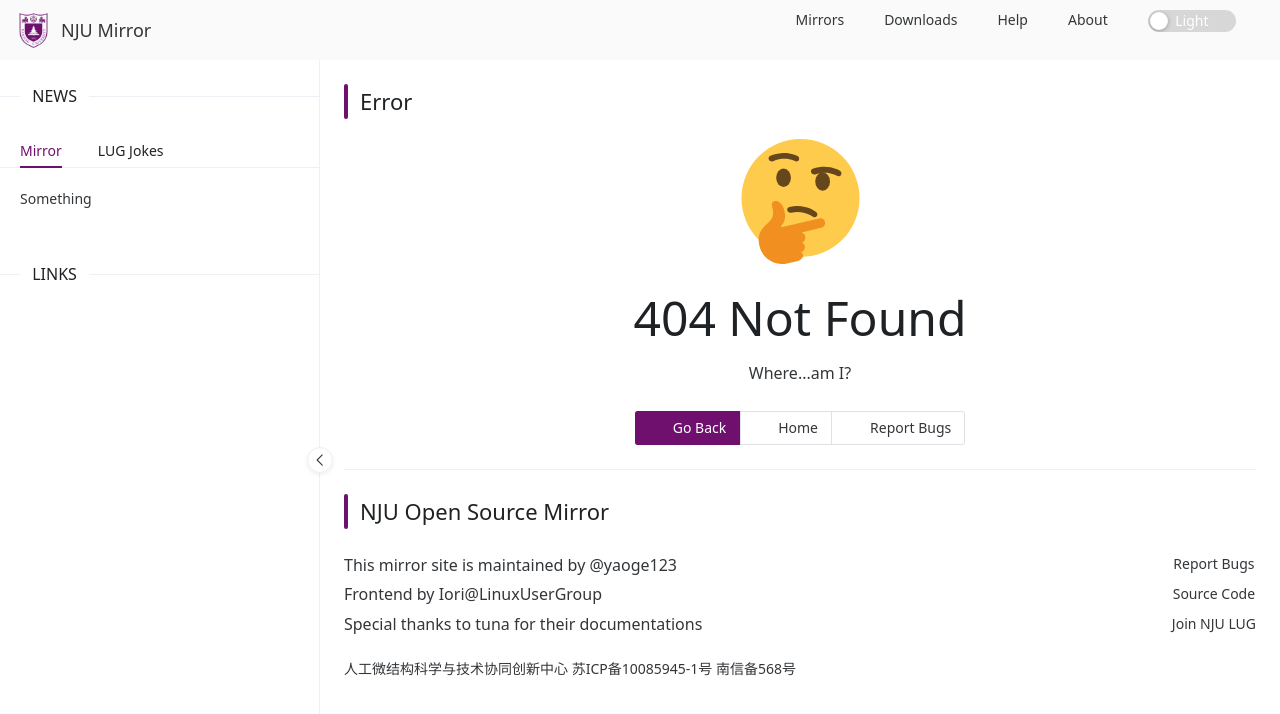
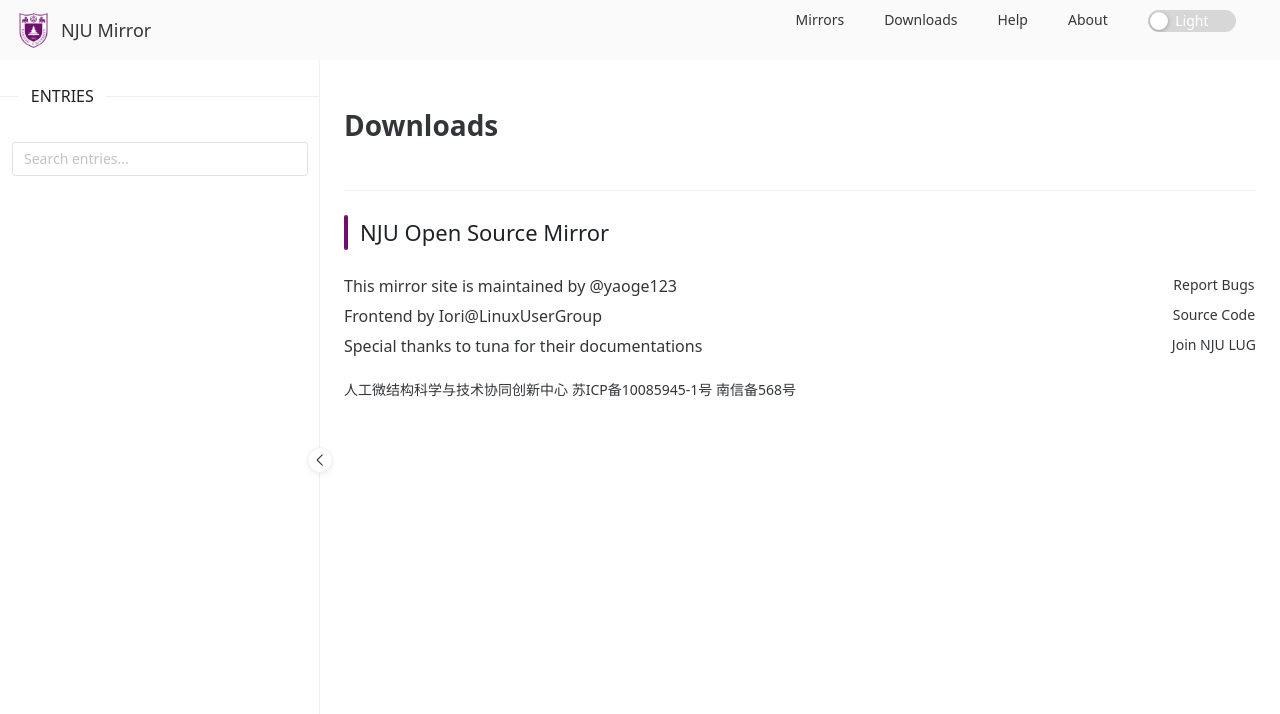
Before and after one commit to nju-lug/Mira, a Vue app: page /download/1 in a window 1280 px wide. Before the commit this address led to /error. Shown: the top 714 px of the page. Built offline with nearby package versions, Linux system fonts and the light colour scheme; some icons are missing; a small style sheet from the web is missing.

Commit message:
move fetchDocs to Mirrors page

```diff
--- a/src/views/Mirrors.vue
+++ b/src/views/Mirrors.vue
@@ -1,7 +1,19 @@
 <script setup lang="ts">
-import {NH2} from 'naive-ui';
+import { onMounted } from 'vue';
+import { NH2, useMessage } from 'naive-ui';
+
+import { fetchDocs } from '../models/documents';
+import { useStore } from '../store';
 
 import MirrorList from '../components/MirrorList.vue';
+
+const store = useStore();
+const message = useMessage();
+
+onMounted(() => fetchDocs().then(
+  res => store.commit('setDocs', res),
+  err => message.error(err.message)
+));
 </script>
 
 <template>
--- a/src/views/Sider.vue
+++ b/src/views/Sider.vue
@@ -1,36 +1,26 @@
 <script setup lang="tsx">
-import { computed, ref, onMounted } from 'vue';
+import { computed, ref } from 'vue';
+import { useRoute } from 'vue-router';
 import {
-  MenuOption,
   NMenu,
   NSpace,
   NDivider,
-  NInput, useMessage
+  NInput
 } from 'naive-ui';
-import { useRoute } from 'vue-router';
 
-import { useStore, State } from '../store';
-import { fetchDocs } from '../models/documents';
+import { useStore } from '../store';
+import { MenuCaller } from '../routes';
+
 import SideLinks from '../components/SideLinks.vue';
 
 const route = useRoute();
 const store = useStore();
-const message = useMessage();
 
 const filter = ref('');
 const options = computed(() => {
-  const sider = route.meta?.sider as ((state: State, filter: string) => MenuOption[]) | undefined;
+  const sider = route.meta?.sider as MenuCaller | undefined;
   return sider == undefined ? undefined : sider(store.state, filter.value);
 });
-
-function changeText(value: string) {
-  filter.value = value;
-}
-
-onMounted(() => fetchDocs().then(
-  res => store.commit('setDocs', res),
-  err => message.error(err.message)
-));
 </script>
 
 <template>
@@ -38,7 +28,7 @@
   <n-space style="overflow-x: hidden; padding: 0" vertical v-else>
     <n-divider title-placement="left">ENTRIES</n-divider>
     <n-space vertical style="padding: 0 12px">
-      <n-input placeholder="Search entries..." @input="changeText" />
+      <n-input placeholder="Search entries..." v-model="filter" />
     </n-space>
     <n-menu :options="options" :value="route.path" />
   </n-space>
```
Also changed, not shown: src/routes/index.ts (+10 -1 lines).
